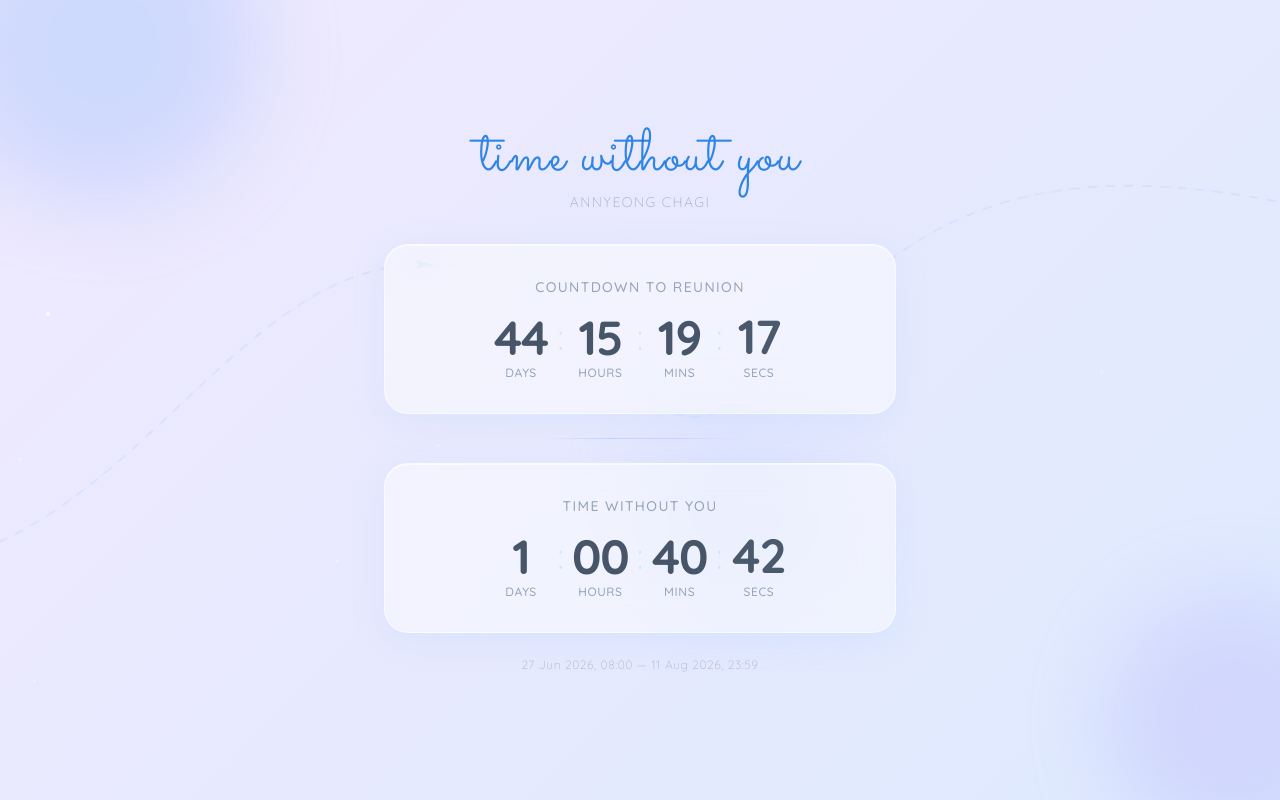
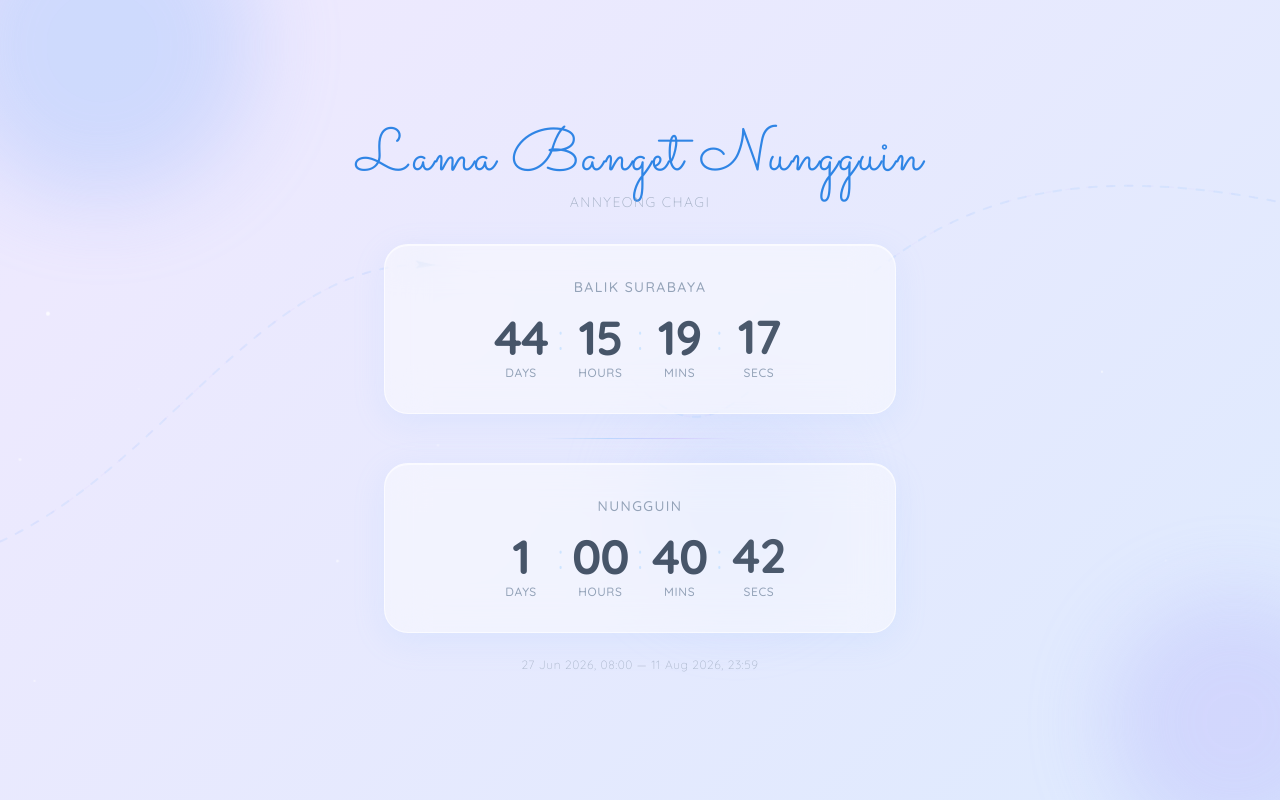
Before and after one commit to William-Edric-Harianto/time-without-you, a plain HTML site: page index.html in a window 1280 px wide. Drawn offline with nearby package versions, Linux system fonts and the light colour scheme.

Commit message:
ubah jadi Indo

```diff
--- a/index.html
+++ b/index.html
@@ -4,8 +4,8 @@
 <head>
     <meta charset="UTF-8">
     <meta name="viewport" content="width=device-width, initial-scale=1.0">
-    <title>Counting the Days</title>
-    <meta name="description" content="A dreamy countdown timer — counting every second without you.">
+    <title>Hitung Hari-Hari Ji..</title>
+    <meta name="description" content="nunggu lama banget">
     <script src="https://cdn.tailwindcss.com"></script>
     <link rel="preconnect" href="https://fonts.googleapis.com">
     <link rel="preconnect" href="https://fonts.gstatic.com" crossorigin>
@@ -349,7 +349,7 @@
         <!-- Title -->
         <div class="text-center mb-6 sm:mb-8 fade-up">
             <h1 class="font-script text-4xl sm:text-5xl md:text-6xl text-dream-600/80 mb-1 tracking-wide">
-                time without you
+                Lama Banget Nungguin
             </h1>
             <p class="text-xs sm:text-sm text-slate-400 font-light tracking-widest uppercase breathe">
                 annyeong chagi
@@ -360,7 +360,7 @@
         <div
             class="glass rounded-2xl sm:rounded-3xl p-4 sm:p-6 md:p-8 w-full max-w-lg mb-4 sm:mb-6 fade-up fade-up-delay-1">
             <p class="text-center text-xs sm:text-sm font-medium text-slate-400 tracking-widest uppercase mb-3 sm:mb-4">
-                Countdown to Reunion
+                BALIK SURABAYA
             </p>
             <div id="countdown-display" class="flex items-center justify-center gap-1 sm:gap-2 text-slate-600">
                 <!-- Days -->
@@ -406,7 +406,7 @@
         <!-- Time Elapsed Card -->
         <div class="glass rounded-2xl sm:rounded-3xl p-4 sm:p-6 md:p-8 w-full max-w-lg fade-up fade-up-delay-3">
             <p class="text-center text-xs sm:text-sm font-medium text-slate-400 tracking-widest uppercase mb-3 sm:mb-4">
-                Time Without You
+                NUNGGUIN
             </p>
             <div id="elapsed-display" class="flex items-center justify-center gap-1 sm:gap-2 text-slate-600">
                 <!-- Days -->
```
